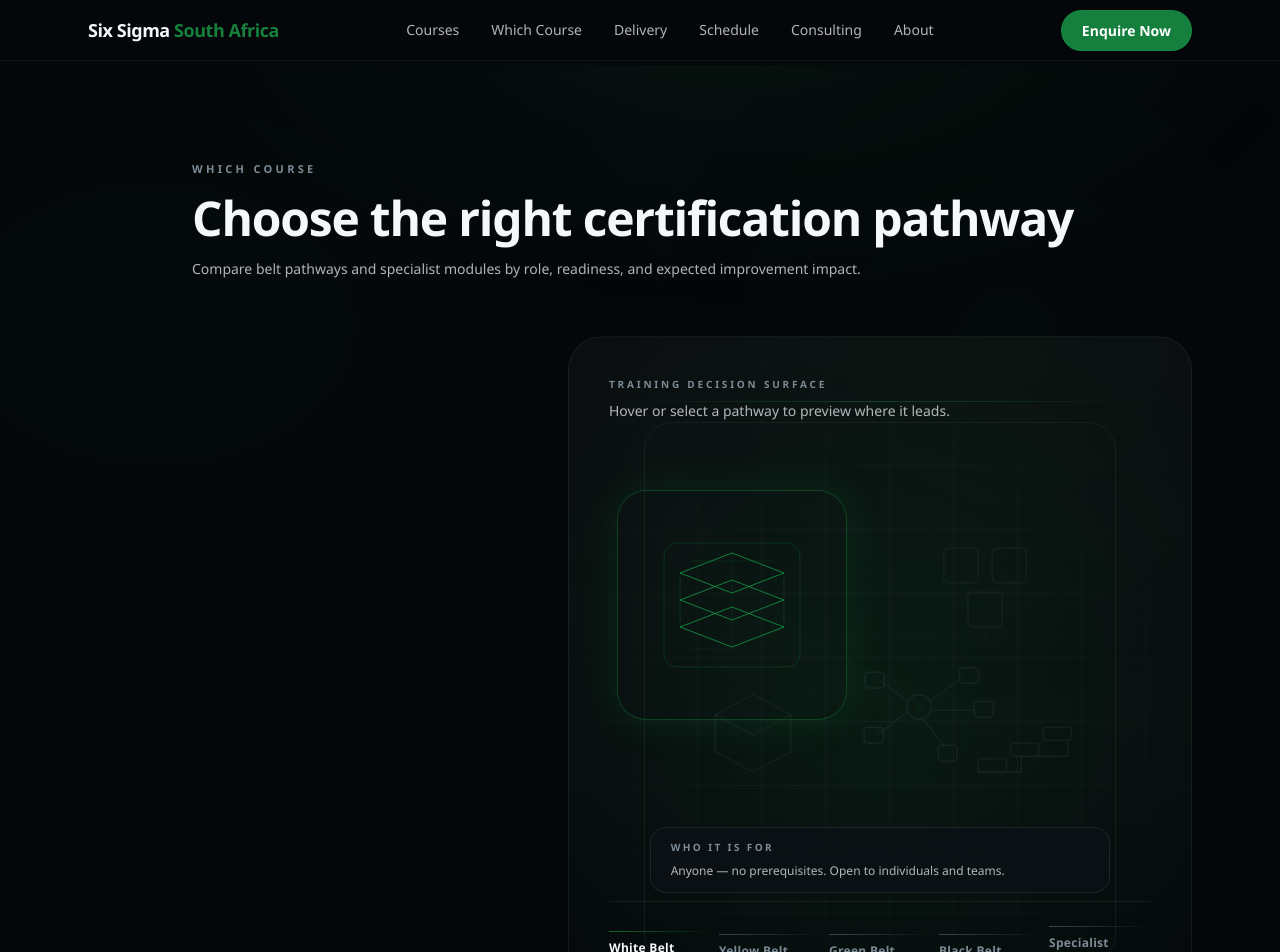
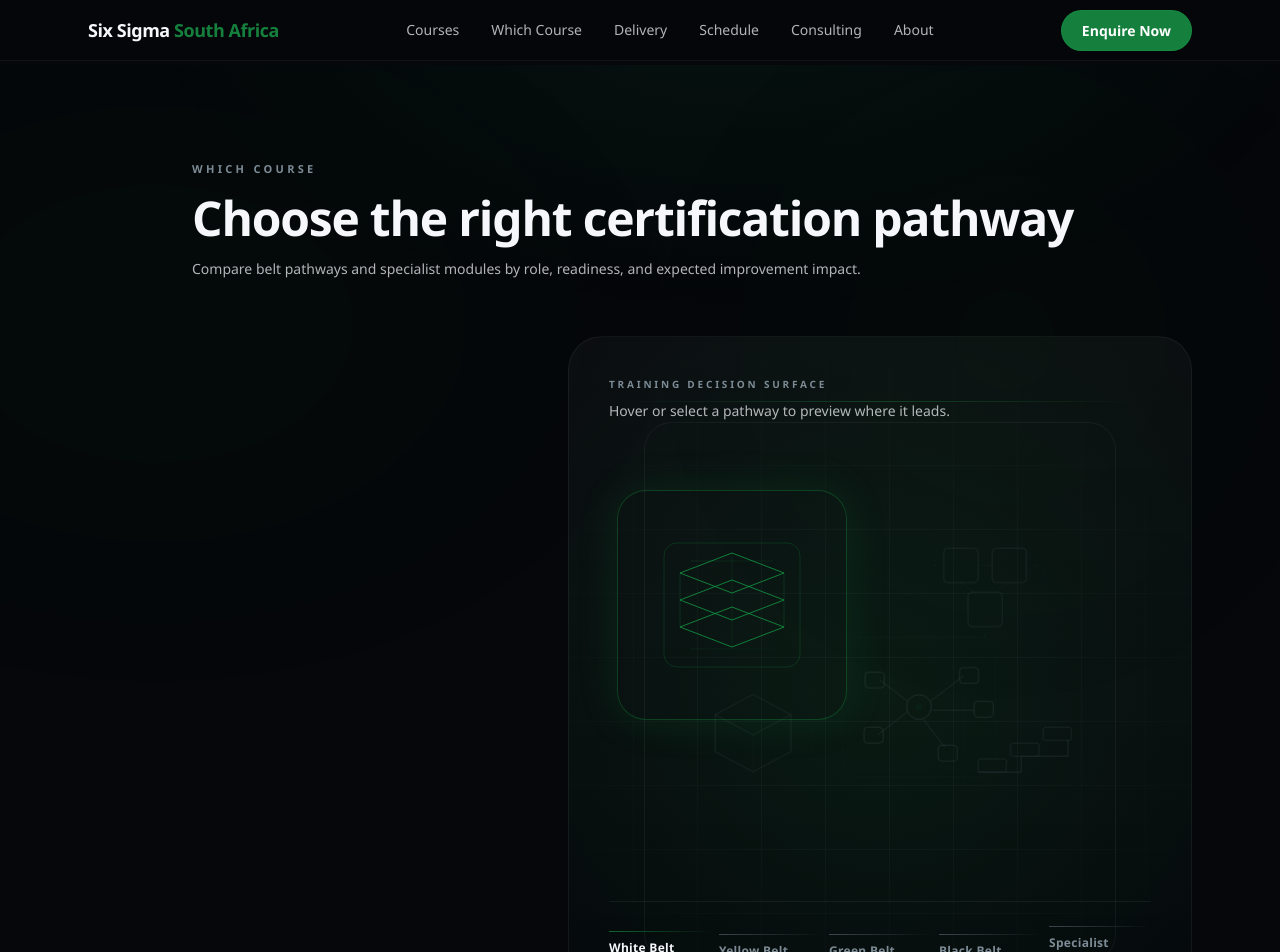
Before and after one commit to darrensmith849/sixsigmasouthafrica, a Next.js app: page /which-course in a window 1280 px wide. Shown: the top 952 px of the page. Built offline with nearby package versions, Linux system fonts and the light colour scheme.

Commit message:
Update course explorer hover behavior

```diff
--- a/src/components/which-course/BeltVisualStack.tsx
+++ b/src/components/which-course/BeltVisualStack.tsx
@@ -152,12 +152,6 @@ export default function BeltVisualStack({
             );
           })}
 
-          <div className="pointer-events-none absolute left-0 right-0 bottom-0 mx-auto w-[85%] rounded-2xl border border-white/[0.08] bg-surface/65 px-5 py-3">
-            <p className="text-[10px] font-semibold uppercase tracking-[0.24em] text-muted2">Who It Is For</p>
-            <p className="mt-1.5 text-xs leading-relaxed text-muted">
-              {courses[activeIndex]?.forWho}
-            </p>
-          </div>
         </div>
 
         <div className="mt-2 grid grid-cols-5 gap-2 border-t border-white/[0.06] pt-6">
--- a/src/components/which-course/WhichCourseExplorer.tsx
+++ b/src/components/which-course/WhichCourseExplorer.tsx
@@ -15,7 +15,8 @@ export default function WhichCourseExplorer({ courses }: WhichCourseExplorerProp
   const [hoveredIndex, setHoveredIndex] = useState<number | null>(null);
   const tabListRef = useRef<HTMLDivElement>(null);
 
-  const displayedCourse = courses[activeIndex];
+  const displayedIndex = hoveredIndex ?? activeIndex;
+  const displayedCourse = courses[displayedIndex];
 
   const handleSelect = useCallback((index: number) => {
     setActiveIndex(index);
```
